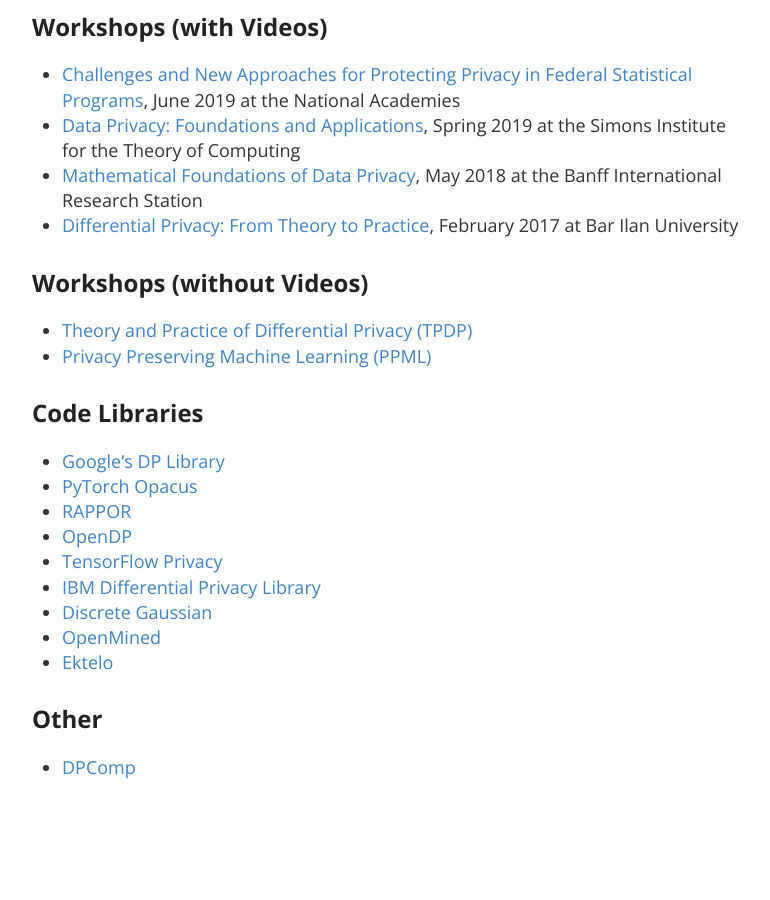
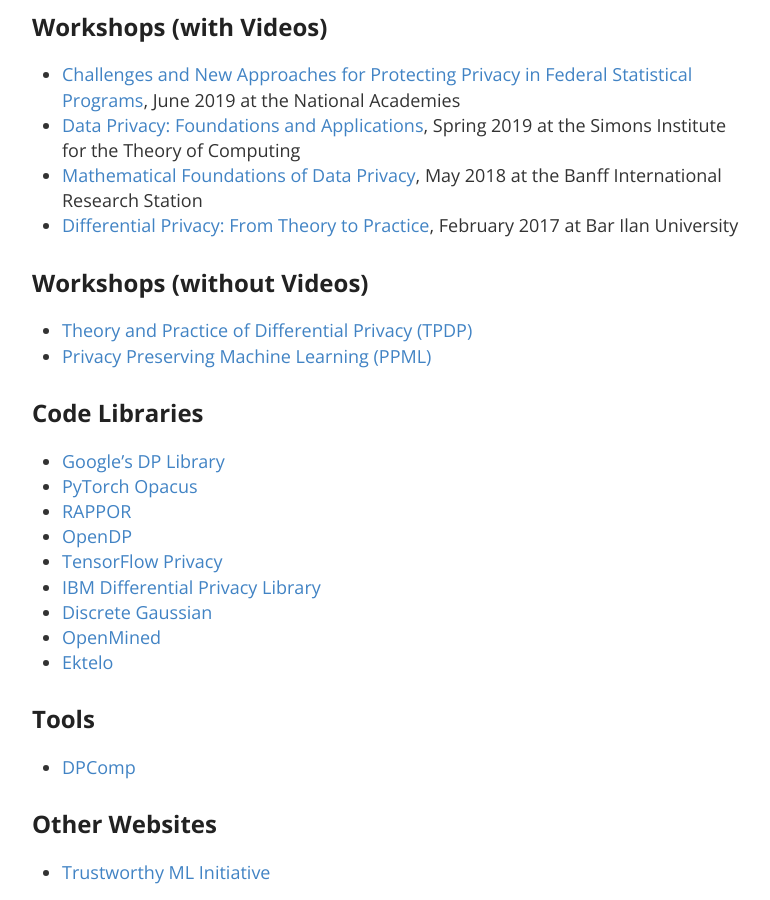
Before and after one commit to differentialprivacy/differentialprivacy, a Jekyll site: the page built from resources.md, in a window 1280 px wide and 900 px high, scrolled down 1386 px. Shown: the whole window, without its empty margins (248-1018 px from the left). Built offline with Jekyll 4.4.1, drawn with Linux system fonts in a browser that asks for light colours; before the commit the page ends 2181 px from its top, so only the background shows below that.

Commit message:
Update resources.md

```diff
--- a/resources.md
+++ b/resources.md
@@ -56,5 +56,8 @@
 * [OpenMined](https://github.com/OpenMined/OM-Welcome-Package)
 * [Ektelo](https://ektelo.github.io/)
 
-## Other
+## Tools
 * [DPComp](https://www.dpcomp.org/)
+
+## Other Websites
+* [Trustworthy ML Initiative](https://www.trustworthyml.org/)
```
